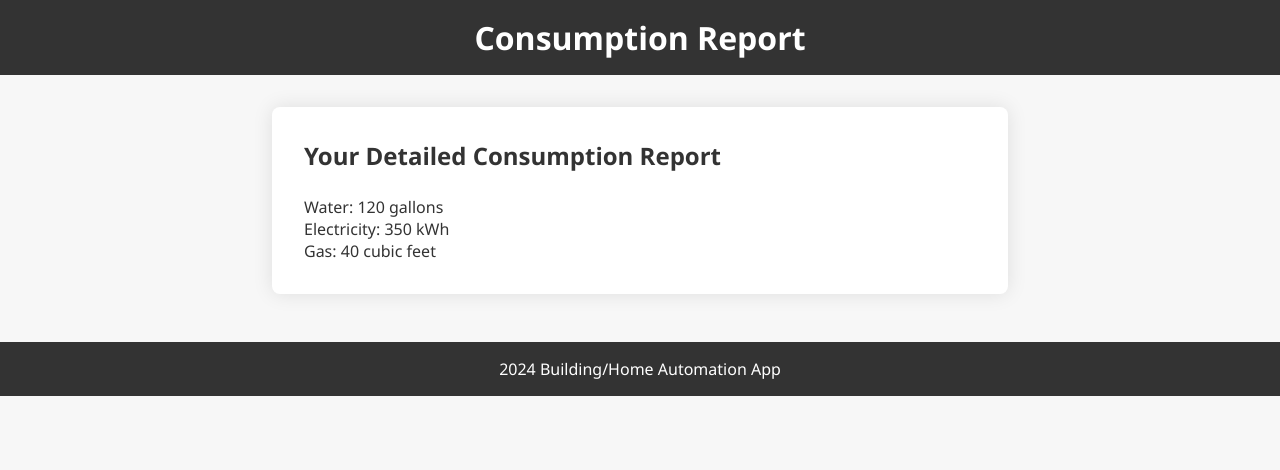
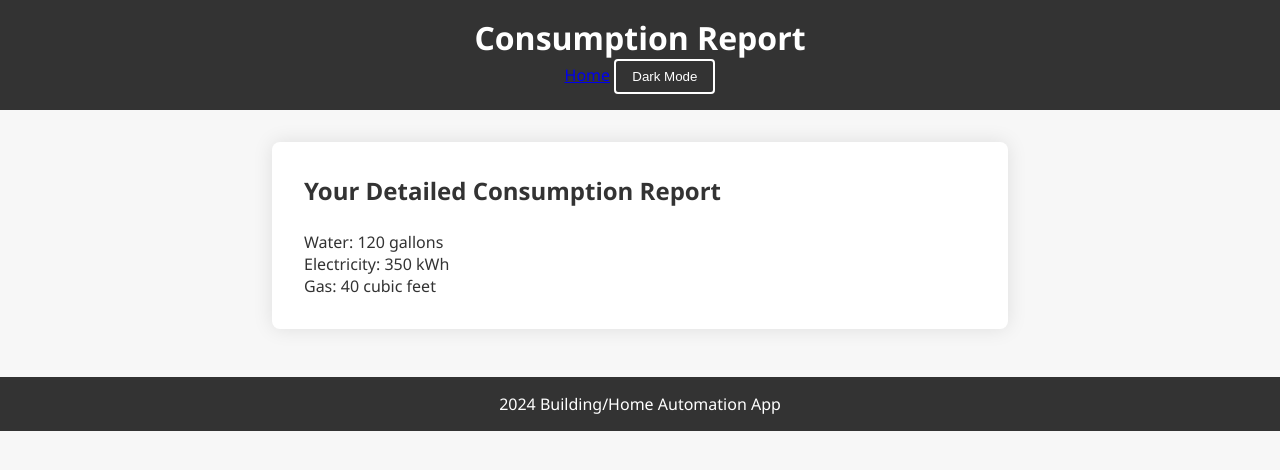
Before and after one commit to wbond2021/UI-UX, a plain HTML site: page report.html in a window 1280 px wide. Drawn offline with Linux system fonts and the light colour scheme.

Commit message:
home button added and ark mode button to new page

```diff
--- a/report.html
+++ b/report.html
@@ -9,6 +9,10 @@
 <body>
     <header>
         <h1>Consumption Report</h1>
+        <!-- Home button -->
+        <a href="index.html">Home</a>
+        <!-- Dark mode button -->
+        <button id="dark-mode-toggle">Dark Mode</button>
     </header>
     <main>
         <section id="full-report">
```
